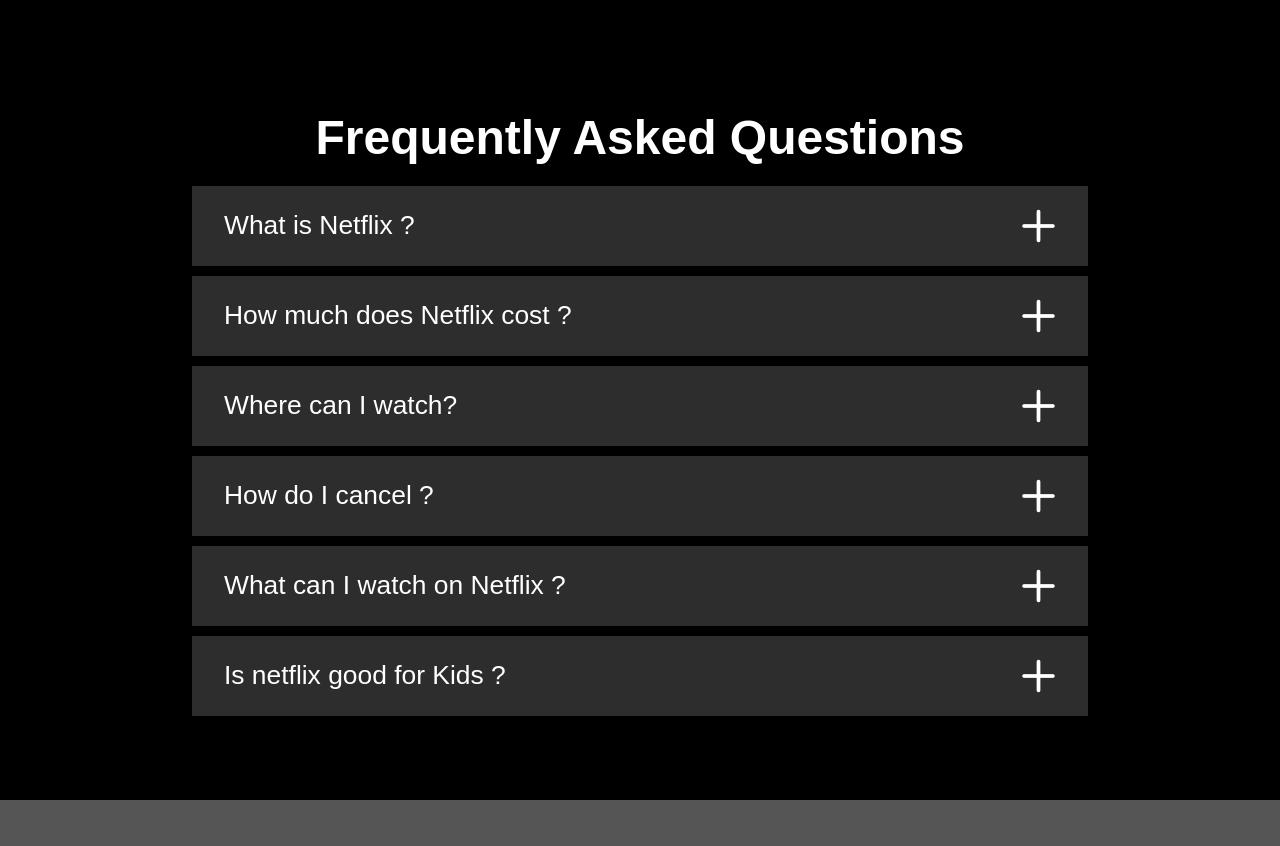
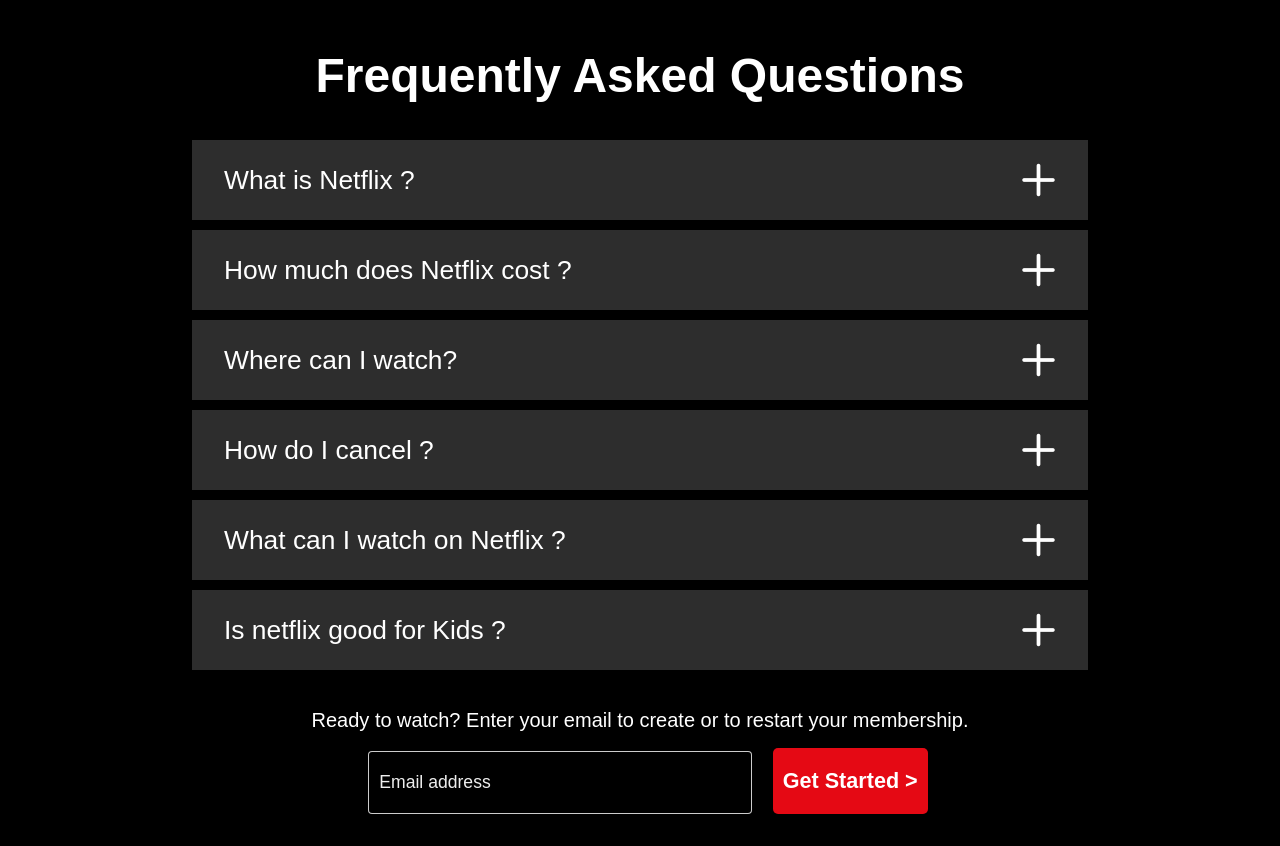
Before and after one commit to AaaSsHhUu/Netflix-clone, a plain HTML site: page index.html in a window 1280 px wide. Shown: the part 3240-4086 px from the top of the page. Before the commit the page ends 4040 px from the top, so only its background shows below. Drawn offline with Linux system fonts and the light colour scheme.

Commit message:
added form to input email

```diff
--- a/index.html
+++ b/index.html
@@ -163,8 +163,16 @@
                     <div class="faq-ans">
                         <p>The Netflix Kids experience is included in your membership to give parents control while kids enjoy family-friendly TV shows and films in their own space.
 
-                            Kids profiles come with PIN-protected parental controls that let you restrict the maturity rating of content kids can watch and block specific titles you don’t want kids to see.</p>
+                            Kids profiles come with PIN-protected parental controls that let you restrict the maturity rating of content kids can watch and block specific titles you don't want kids to see.</p>
                     </div>
+                </div>
+            </div>
+
+            <div class="form">
+                <p>Ready to watch? Enter your email to create or to restart your membership.</p>
+                <div class="container-options">
+                    <input type="text" placeholder="Email address">
+                    <button class="main-btn">Get Started ></button>
                 </div>
             </div>
 
--- a/style.css
+++ b/style.css
@@ -337,6 +337,11 @@
     align-items: center;
     justify-content: center;
     flex-direction: column;
+    padding: 1rem 0;
+}
+
+.faq-list{
+    margin: 1rem 0;
 }
 
 .faq-container h1{
@@ -385,7 +390,7 @@
 
 .faq-ans p{
     font-size: 1.60rem;
-    line-height: 1.2;
+    line-height: 1.3;
 }
 
 .faq.active .faq-ans{
@@ -396,3 +401,34 @@
 .faq.active .faq-ques i{
     transform: rotate(45deg);
 }
+
+
+.form{
+    text-align: center;
+    width: 100%;
+    margin: 1rem 0;
+}
+
+.form p{
+    font-size: 1.25rem;
+    color : white;
+    margin-bottom : 1rem;
+}
+.container-options input{
+    width: 30%;
+    font-size: 1.1rem;
+    background: linear-gradient(rgba(0,0,0,0.5),rgba(0,0,0,0.5));
+    padding: 20px 10px;
+    border: 1px solid rgba(255,255,255,0.8);
+    border-radius: 4px;
+    outline: none;
+    margin: 0 1rem;
+    color: white;
+}
+
+.container-options input::placeholder{
+    color: #eee;
+}
+.container-options input:focus{
+    outline: 2px solid white;
+}
```
